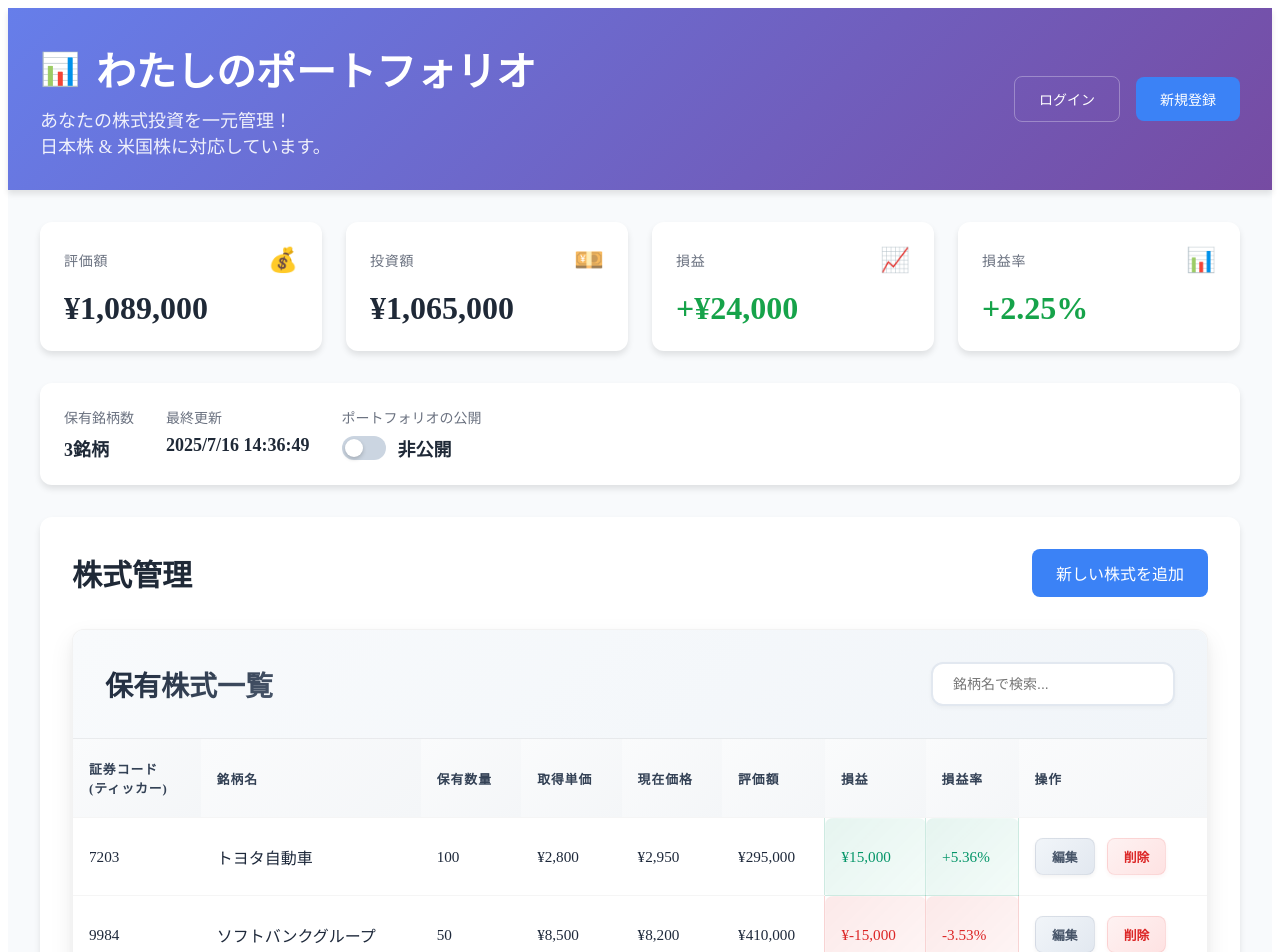
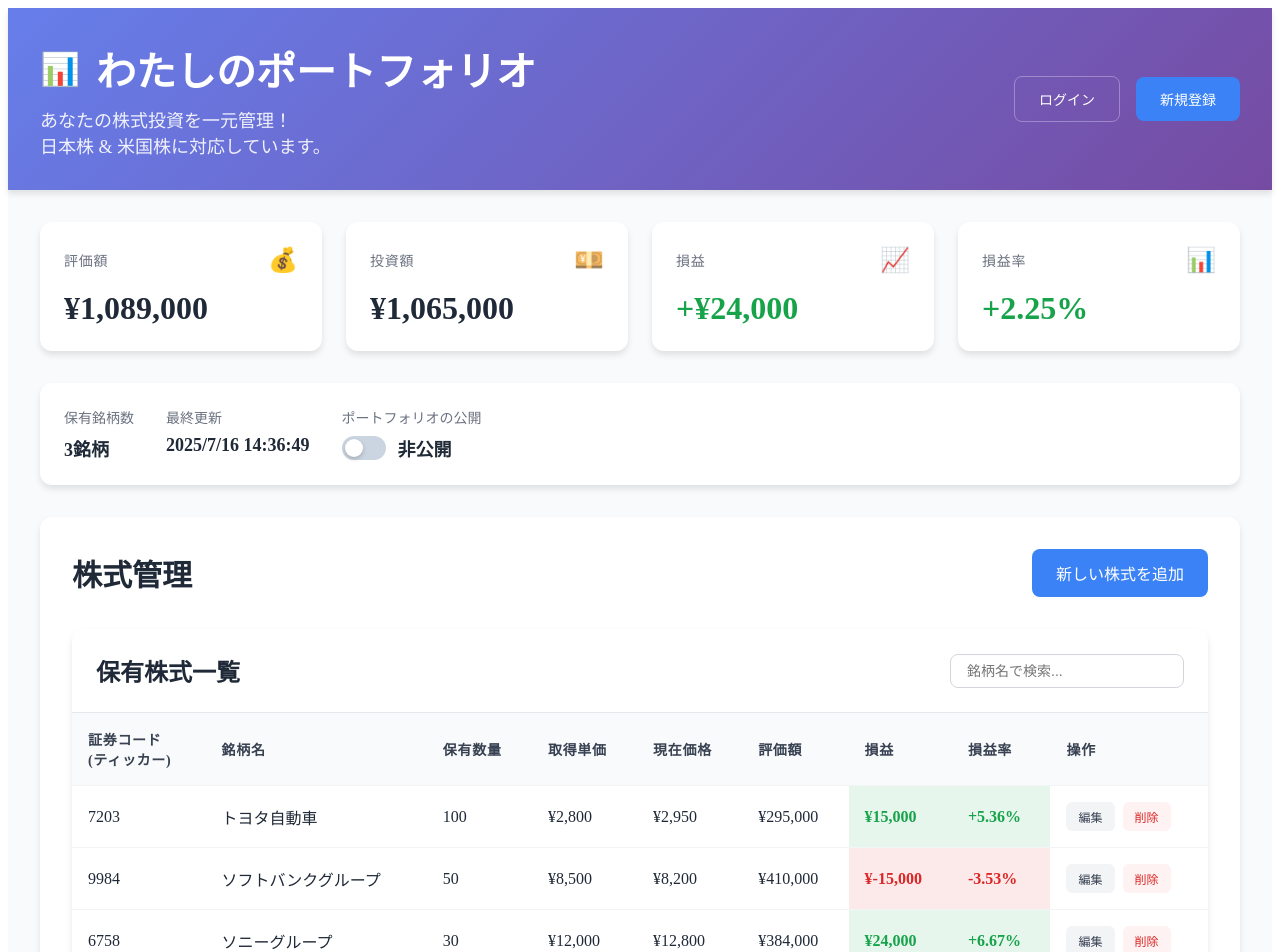
Before and after one commit to EndoMotoki/stock-portfolio, a Vue app in the folder client/: page / in a window 1280 px wide. Shown: the top 952 px of the page. Built offline with nearby package versions, Linux system fonts and the light colour scheme; the HTML template or start-up script is replaced by a standard one.

Commit message:
会員登録フォーム、株式管理テーブルなどのデザイン修正

```diff
--- a/client/src/components/RegisterForm.vue
+++ b/client/src/components/RegisterForm.vue
@@ -2,14 +2,14 @@
   <div class="auth-form">
     <form @submit.prevent="handleSubmit" class="form">
       <div class="form-group">
-        <label for="name">お名前</label>
+        <label for="name">ニックネーム</label>
         <input
             id="name"
             v-model="form.name"
             type="text"
             required
             class="form-input"
-            placeholder="山田太郎"
+            placeholder="やまだ"
         />
       </div>
 
@@ -25,33 +25,33 @@
         />
       </div>
 
-      <div class="form-group">
-        <label for="password">パスワード</label>
-        <input
-            id="password"
-            v-model="form.password"
-            type="password"
-            required
-            minlength="8"
-            class="form-input"
-            placeholder="8文字以上のパスワード"
-        />
-      </div>
+<!--      <div class="form-group">-->
+<!--        <label for="password">ワンタイムパスワード</label>-->
+<!--        <input-->
+<!--            id="password"-->
+<!--            v-model="form.password"-->
+<!--            type="password"-->
+<!--            required-->
+<!--            minlength="8"-->
+<!--            class="form-input"-->
+<!--            placeholder="メールアドレス宛に送られたワンタイムパスワード"-->
+<!--        />-->
+<!--      </div>-->
 
-      <div class="form-group">
-        <label for="confirmPassword">パスワード確認</label>
-        <input
-            id="confirmPassword"
-            v-model="form.confirmPassword"
-            type="password"
-            required
-            class="form-input"
-            placeholder="パスワードを再入力"
-        />
-        <div v-if="passwordMismatch" class="error-message">
-          パスワードが一致しません
-        </div>
-      </div>
+<!--      <div class="form-group">-->
+<!--        <label for="confirmPassword">パスワード確認</label>-->
+<!--        <input-->
+<!--            id="confirmPassword"-->
+<!--            v-model="form.confirmPassword"-->
+<!--            type="password"-->
+<!--            required-->
+<!--            class="form-input"-->
+<!--            placeholder="パスワードを再入力"-->
+<!--        />-->
+<!--        <div v-if="passwordMismatch" class="error-message">-->
+<!--          パスワードが一致しません-->
+<!--        </div>-->
+<!--      </div>-->
 
       <div class="form-group">
         <label class="checkbox-label">
@@ -102,8 +102,8 @@ const passwordMismatch = computed(() => {
 const isFormValid = computed(() => {
   return form.value.name &&
       form.value.email &&
-      form.value.password.length >= 8 &&
-      form.value.password === form.value.confirmPassword &&
+      // form.value.password.length >= 8 &&
+      // form.value.password === form.value.confirmPassword &&
       form.value.agreeToTerms;
 });
 
--- a/client/src/components/StockTable.vue
+++ b/client/src/components/StockTable.vue
@@ -174,8 +174,7 @@ const deleteStock = (id: string) => {
 .stock-table {
   background: white;
   border-radius: 12px;
-  box-shadow: 0 10px 25px rgba(0, 0, 0, 0.08), 0 4px 10px rgba(0, 0, 0, 0.03);
-  border: 1px solid rgba(0, 0, 0, 0.05);
+  box-shadow: 0 4px 6px rgba(0, 0, 0, 0.1);
   overflow: hidden;
 }
 
@@ -183,209 +182,148 @@ const deleteStock = (id: string) => {
   display: flex;
   justify-content: space-between;
   align-items: center;
-  padding: 2rem;
-  background: linear-gradient(135deg, #f8fafc 0%, #f1f5f9 100%);
-  border-bottom: 1px solid rgba(0, 0, 0, 0.06);
+  padding: 1.5rem;
+  border-bottom: 1px solid #e5e7eb;
 }
 
 .table-header h3 {
   margin: 0;
-  color: #0f172a;
-  font-size: 1.75rem;
-  font-weight: 700;
-  background: linear-gradient(135deg, #1e293b, #475569);
-  -webkit-background-clip: text;
-  -webkit-text-fill-color: transparent;
-  background-clip: text;
+  color: #1f2937;
+  font-size: 1.5rem;
+  font-weight: 600;
 }
 
 .search-input {
-  padding: 0.75rem 1.25rem;
-  border: 2px solid #e2e8f0;
-  border-radius: 12px;
+  padding: 0.5rem 1rem;
+  border: 1px solid #d1d5db;
+  border-radius: 8px;
   font-size: 0.875rem;
   min-width: 200px;
-  background: white;
-  transition: all 0.3s ease;
-  box-shadow: 0 2px 4px rgba(0, 0, 0, 0.04);
 }
 
 .search-input:focus {
   outline: none;
-  border-color: #6366f1;
-  box-shadow: 0 0 0 4px rgba(99, 102, 241, 0.1), 0 4px 12px rgba(0, 0, 0, 0.1);
-  transform: translateY(-1px);
+  border-color: #3b82f6;
+  box-shadow: 0 0 0 3px rgba(59, 130, 246, 0.1);
 }
 
 .table-responsive {
   overflow-x: auto;
-  background: white;
 }
 
 .table {
   width: 100%;
   border-collapse: collapse;
-  font-size: 0.95rem;
 }
 
 .table th,
 .table td {
-  padding: 1.25rem 1rem;
+  padding: 1rem;
   text-align: left;
-  border-bottom: 1px solid rgba(0, 0, 0, 0.04);
-  transition: all 0.2s ease;
+  border-bottom: 1px solid #f3f4f6;
 }
 
 .table th {
-  background: linear-gradient(135deg, #fafbfc 0%, #f4f6f8 100%);
-  font-weight: 700;
-  color: #334155;
-  font-size: 0.8rem;
+  background: #f9fafb;
+  font-weight: 600;
+  color: #374151;
+  font-size: 0.875rem;
   text-transform: uppercase;
-  letter-spacing: 0.08em;
-  position: sticky;
-  top: 0;
-  z-index: 10;
-  box-shadow: 0 2px 4px rgba(0, 0, 0, 0.02);
+  letter-spacing: 0.05em;
 }
 
 .table td {
-  color: #1e293b;
+  color: #1f2937;
+}
+
+.stock-name {
   font-weight: 500;
 }
 
-.table tbody tr {
-  transition: all 0.2s ease;
-}
-
-.table tbody tr:hover {
-  background: linear-gradient(135deg, #fafbfc 0%, #f8fafc 100%);
-  transform: translateY(-1px);
-  box-shadow: 0 4px 12px rgba(0, 0, 0, 0.05);
-}
-
-.stock-name {
-  font-weight: 600;
-  color: #0f172a;
-  font-size: 1rem;
-}
-
 .sector-badge {
-  background: linear-gradient(135deg, #ddd6fe 0%, #c4b5fd 100%);
-  color: #5b21b6;
+  background: #eff6ff;
+  color: #1d4ed8;
   padding: 0.25rem 0.75rem;
   border-radius: 9999px;
   font-size: 0.75rem;
-  font-weight: 600;
-  box-shadow: 0 2px 4px rgba(139, 92, 246, 0.1);
+  font-weight: 500;
 }
 
 .gain {
-  color: #059669;
-  font-weight: 600;
+  color: #16a34a;
+  font-weight: 500;
 }
 
 .loss {
   color: #dc2626;
+  font-weight: 500;
+}
+
+.neutral {
+  color: #6b7280;
+}
+
+.gain-loss-cell {
   font-weight: 600;
 }
 
-.neutral {
-  color: #64748b;
-  font-weight: 600;
-}
-
-.gain-loss-cell {
-  font-weight: 700;
-  border-radius: 8px;
-  margin: 0.25rem 0;
-  padding: 0.5rem 0.75rem;
-  text-align: center;
-  position: relative;
-  overflow: hidden;
-}
-
 .gain-loss-cell.gain {
-  background: linear-gradient(135deg, rgba(5, 150, 105, 0.1) 0%, rgba(16, 185, 129, 0.05) 100%);
-  color: #059669;
-  border: 1px solid rgba(5, 150, 105, 0.2);
-  box-shadow: 0 2px 4px rgba(5, 150, 105, 0.1);
+  background-color: rgba(22, 163, 74, 0.1);
+  color: #16a34a;
 }
 
 .gain-loss-cell.loss {
-  background: linear-gradient(135deg, rgba(220, 38, 38, 0.1) 0%, rgba(239, 68, 68, 0.05) 100%);
+  background-color: rgba(220, 38, 38, 0.1);
   color: #dc2626;
-  border: 1px solid rgba(220, 38, 38, 0.2);
-  box-shadow: 0 2px 4px rgba(220, 38, 38, 0.1);
 }
 
 .gain-loss-cell.neutral {
-  background: linear-gradient(135deg, rgba(100, 116, 139, 0.1) 0%, rgba(148, 163, 184, 0.05) 100%);
-  color: #64748b;
-  border: 1px solid rgba(100, 116, 139, 0.2);
-  box-shadow: 0 2px 4px rgba(100, 116, 139, 0.1);
+  background-color: rgba(107, 114, 128, 0.1);
+  color: #6b7280;
 }
 
 .action-buttons {
   display: flex;
-  gap: 0.75rem;
+  gap: 0.5rem;
 }
 
 .btn {
-  padding: 0.625rem 1.25rem;
+  padding: 0.5rem 1rem;
   border: none;
-  border-radius: 8px;
+  border-radius: 6px;
   font-size: 0.875rem;
-  font-weight: 600;
+  font-weight: 500;
   cursor: pointer;
-  transition: all 0.3s ease;
-  position: relative;
-  overflow: hidden;
+  transition: all 0.2s;
 }
 
 .btn-sm {
-  padding: 0.5rem 1rem;
-  font-size: 0.8rem;
+  padding: 0.375rem 0.75rem;
+  font-size: 0.75rem;
 }
 
 .btn-edit {
-  background: linear-gradient(135deg, #f1f5f9 0%, #e2e8f0 100%);
-  color: #475569;
-  border: 1px solid rgba(71, 85, 105, 0.1);
-  box-shadow: 0 2px 4px rgba(0, 0, 0, 0.05);
+  background: #f3f4f6;
+  color: #374151;
 }
 
 .btn-edit:hover {
-  background: linear-gradient(135deg, #e2e8f0 0%, #cbd5e1 100%);
-  transform: translateY(-2px);
-  box-shadow: 0 4px 12px rgba(0, 0, 0, 0.1);
-  color: #334155;
+  background: #e5e7eb;
 }
 
 .btn-delete {
-  background: linear-gradient(135deg, #fef2f2 0%, #fee2e2 100%);
+  background: #fef2f2;
   color: #dc2626;
-  border: 1px solid rgba(220, 38, 38, 0.1);
-  box-shadow: 0 2px 4px rgba(220, 38, 38, 0.05);
 }
 
 .btn-delete:hover {
-  background: linear-gradient(135deg, #fee2e2 0%, #fecaca 100%);
-  transform: translateY(-2px);
-  box-shadow: 0 4px 12px rgba(220, 38, 38, 0.15);
-  color: #b91c1c;
+  background: #fee2e2;
 }
 
 .empty-state {
   padding: 3rem;
   text-align: center;
-  color: #64748b;
-  font-size: 1.1rem;
-  font-weight: 500;
-  background: linear-gradient(135deg, #f8fafc 0%, #f1f5f9 100%);
-  border-radius: 12px;
-  margin: 2rem;
-  border: 2px dashed #cbd5e1;
+  color: #6b7280;
 }
 
 /* モバイル用カードレイアウト */
```
Also changed, not shown: client/src/components/PortfolioSummary.vue (+3 -4 lines).
